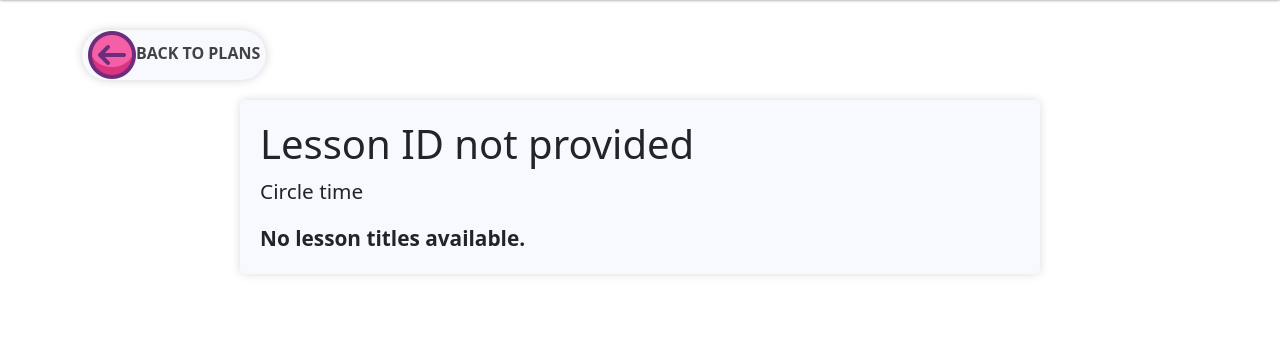
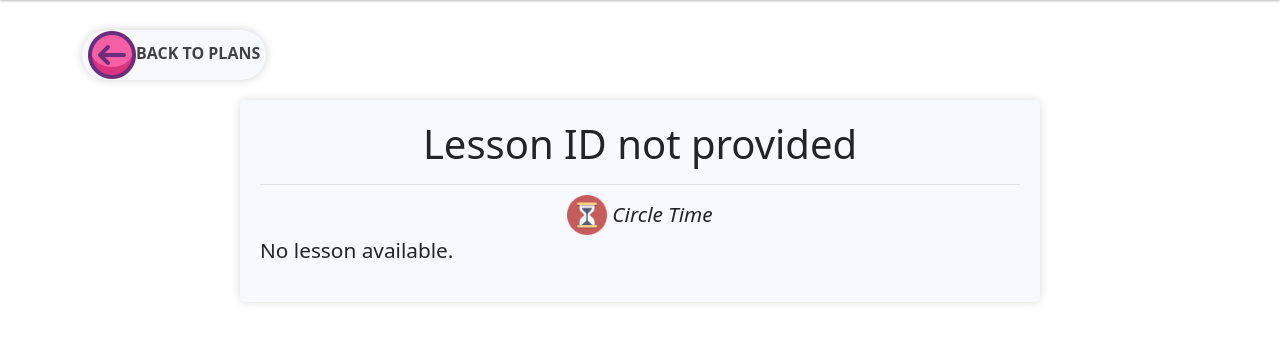
Before and after one commit to wesclaw/teacherstactics, a PHP site: page /plan.php in a window 1280 px wide. Shown: the part 90-433 px from the top of the page. Run offline with PHP 8.4, Linux system fonts and the light colour scheme; data that the repository does not hold is empty.

Commit message:
plan almost done

```diff
--- a/plan.php
+++ b/plan.php
@@ -36,17 +36,19 @@ mysqli_close($conn);
 
     <?php
     include("dbh.inc.php");
-    $sql = "SELECT Full_lesson, lesson_titles FROM full_preschool_lesson_plans";
+    $sql = "SELECT Full_lesson, Level FROM full_preschool_lesson_plans";
     $result = mysqli_query($conn, $sql);
 
     if (mysqli_num_rows($result) > 0) {
         $row = mysqli_fetch_assoc($result);
         $fullLesson = $row['Full_lesson'];
-        $lessonTitles = $row['lesson_titles'];
+        $Level = $row['Level'];
+
     } else {
         $fullLesson = "No lesson available.";
-        $lessonTitles = "No lesson titles available.";
+
     }
+
     ?>
 
     <div class="container">
@@ -57,9 +59,15 @@ mysqli_close($conn);
 
       </div>
       <div class="plan">
-        <h1><?php echo $lessonTitle ?></h1>
-        <p>Circle time</p>
-        <b><?php echo $lessonTitles?></b>
+        <h1 class='lesson-title'><?php echo $lessonTitle ?></h1>
+        <p class='lesson-level'><?php echo $Level ?></p>
+        <div class="line"></div>
+        <!-- <p class='circle-time-text'>Circle time</p> -->
+        <div class="circle-time">
+          <img src="icons/circletime.png" class="img-fluid plan-icon"> <em class='circle-time-text'>Circle Time</em>
+        </div>
+        <p class='full_lesson'><?php echo $fullLesson ?></p>
+
 
 
       </div>
@@ -67,9 +75,21 @@ mysqli_close($conn);
 
     <script src="https://cdn.jsdelivr.net/npm/bootstrap@5.0.2/dist/js/bootstrap.bundle.min.js" integrity="sha384-MrcW6ZMFYlzcLA8Nl+NtUVF0sA7MsXsP1UyJoMp4YLEuNSfAP+JcXn/tWtIaxVXM" crossorigin="anonymous"></script>
     <script>
-      const go_back_btn =document.getElementById('go_back_btn').addEventListener('click',()=>{
+      //
+
+      const go_back_btn = document.getElementById('go_back_btn').addEventListener('click',()=>{
         window.history.back()
       })
+
+      //
+
+      // this code finds any sentence ending in ':' and then wrapping the whole sentence in <br> tags and then setting the sentences to a <b> tag.
+      const full_lesson = document.querySelector('.full_lesson');
+      const lessonText = full_lesson.textContent;
+      const regex = /([^.!?:]*?:)(?=\s|$)/g;
+      const modifiedText = lessonText.replace(regex, '<br><b>$1</b><br>');
+      full_lesson.innerHTML = modifiedText;
+      //
     </script>
   </body>
 </html>
--- a/styles/plan.css
+++ b/styles/plan.css
@@ -43,3 +43,37 @@
   position: sticky;
   top: 0;
 }
+
+.circle-time-text{
+  margin: 0;
+}
+
+.circle-time{
+  display: flex;
+  justify-content: center;
+  align-items: center;
+  margin: 0;
+  margin-top: 10px;
+  gap: 5px;
+  font-weight: 400;
+}
+
+.lesson-title{
+  text-align: center;
+}
+
+.lesson-level{
+  text-align: center;
+}
+
+.line{
+  width: 100%;
+  height: 1px;
+  background-color: black;
+  opacity: 10%;
+}
+
+.plan-icon{
+  width: 40px;
+  object-fit: cover;
+}
```
Also changed, not shown: icons/circletime.png (added).
